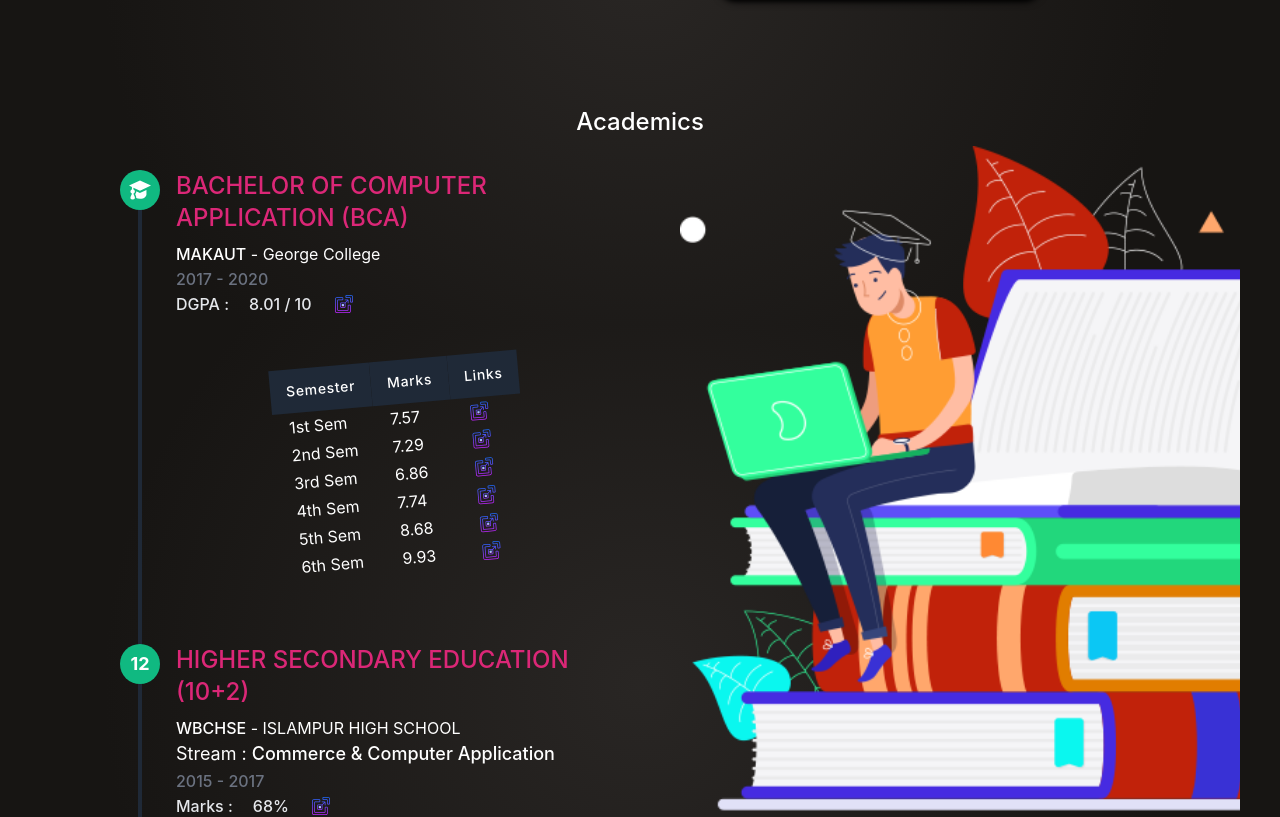
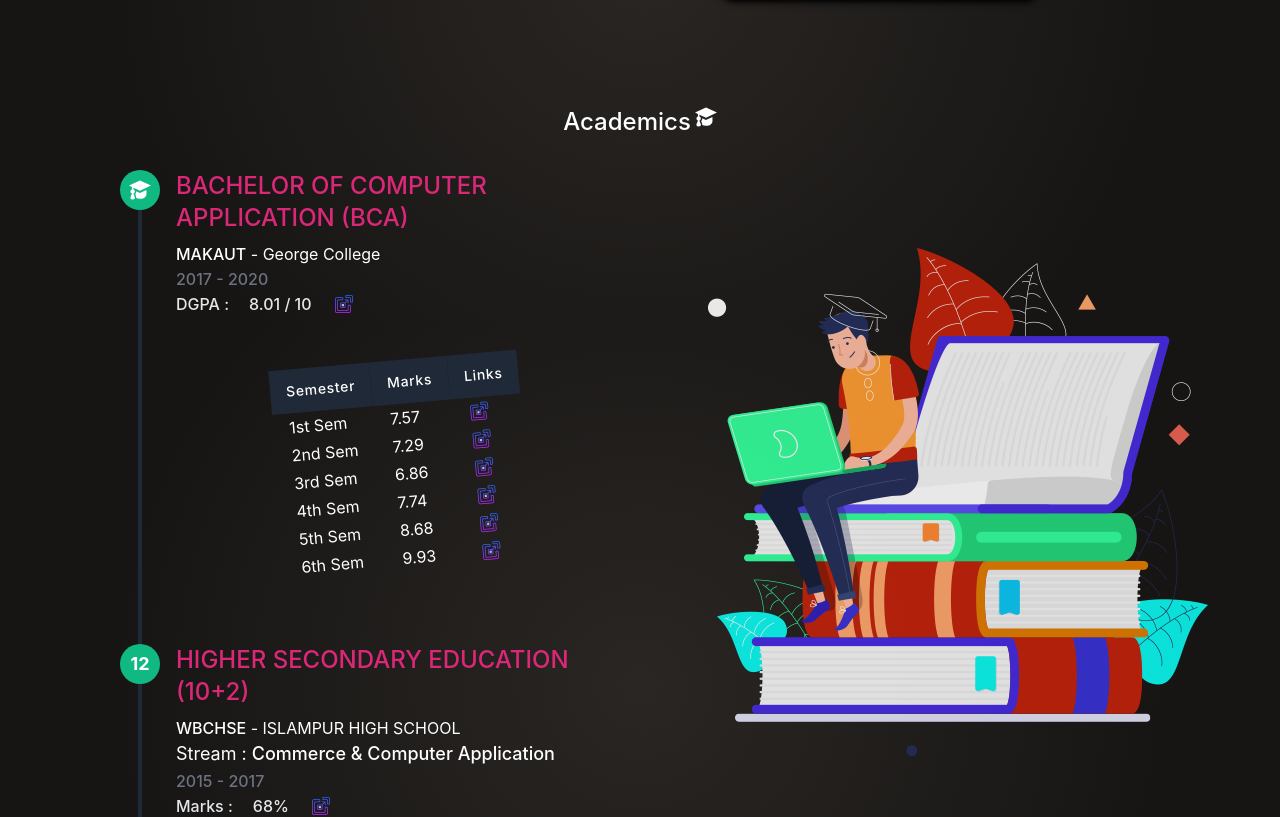
Before and after one commit to num-js/portfolio, a React (Create React App) app: page / in a window 1280 px wide. Shown: the part 6155-6972 px from the top of the page. Built offline with nearby package versions, Linux system fonts and the light colour scheme; a web font is replaced by a local one.

Commit message:
Academic image in a img tag, instead of div background

```diff
--- a/src/components/Academics/Academics.js
+++ b/src/components/Academics/Academics.js
@@ -1,14 +1,18 @@
 import React from 'react';
 import academicsData from '../../assets/data/academicsData.json';
 import ExternalLink from '../SharedComponents/ActiveStatusGreenDot/ExternalLink';
-import College from './College';
 
 const Academics = () => {
     return (
         <>
             <section class="text-gray-600 body-font lg:mt-10 my-10 mb-32 lg:mx-20">
-                <div align="center">
-                    <h1 class="text-2xl font-medium text-white title-font mb-2">Academics</h1>
+                <div align="center" class="flex justify-center">
+                    <h1 class="text-2xl font-medium text-white title-font mb-2 mr-1">
+                        Academics
+                    </h1>
+                    <svg version="1.1" id="svg4619" x="0px" y="0px" width="22px" height="22px" viewBox="0 0 15 15" style={{ enableBackground: "new 0 0 15 15" }}>
+                        <path id="path9" style={{ fill: "white" }} d="M7.5,1L0,4.5l2,0.9v1.7C1.4,7.3,1,7.9,1,8.5s0.4,1.2,1,1.4V10l-0.9,2.1  C0.8,13,1,14,2.5,14s1.7-1,1.4-1.9L3,10c0.6-0.3,1-0.8,1-1.5S3.6,7.3,3,7.1V5.9L7.5,8L15,4.5L7.5,1z M11.9,7.5l-4.5,2L5,8.4v0.1  c0,0.7-0.3,1.3-0.8,1.8l0.6,1.4v0.1C4.9,12.2,5,12.6,4.9,13c0.7,0.3,1.5,0.5,2.5,0.5c3.3,0,4.5-2,4.5-3L11.9,7.5L11.9,7.5z" />
+                    </svg>
                 </div>
 
                 <div class="flex flex-wrap w-full lg:mx-10">
@@ -22,10 +26,6 @@ const Academics = () => {
                                             <div class="h-full w-1 bg-gray-800 pointer-events-none"></div>
                                         </div>
                                         <div class="flex-shrink-0 w-10 h-10 rounded-full bg-green-500 inline-flex items-center justify-center text-white relative z-10">
-                                            {/* <svg fill="none" stroke="currentColor" stroke-linecap="round" stroke-linejoin="round" stroke-width="2" class="w-5 h-5" viewBox="0 0 24 24">
-                                                <path d="M22 11.08V12a10 10 0 11-5.93-9.14"></path>
-                                                <path d="M22 4L12 14.01l-3-3"></path>
-                                            </svg> */}
                                             {
                                                 collegeData?.icon === "college" ? (<svg version="1.1" id="svg4619" x="0px" y="0px" width="22px" height="22px" viewBox="0 0 15 15" style={{ enableBackground: "new 0 0 15 15" }}>
                                                     <path id="path9" style={{ fill: "white" }} d="M7.5,1L0,4.5l2,0.9v1.7C1.4,7.3,1,7.9,1,8.5s0.4,1.2,1,1.4V10l-0.9,2.1  C0.8,13,1,14,2.5,14s1.7-1,1.4-1.9L3,10c0.6-0.3,1-0.8,1-1.5S3.6,7.3,3,7.1V5.9L7.5,8L15,4.5L7.5,1z M11.9,7.5l-4.5,2L5,8.4v0.1  c0,0.7-0.3,1.3-0.8,1.8l0.6,1.4v0.1C4.9,12.2,5,12.6,4.9,13c0.7,0.3,1.5,0.5,2.5,0.5c3.3,0,4.5-2,4.5-3L11.9,7.5L11.9,7.5z" />
@@ -103,10 +103,14 @@ const Academics = () => {
                                 ))
                             }
                         </div>
-
                     </div>
-                    <div class="hidden lg:block lg:w-1/2 md:w-1/2 object-cover object-center rounded-lg md:mt-0 mt-12"
-                        style={{ background: `url("../images/numan-learning.png")`, backgroundSize: "cover", backgroundRepeat: "no-repeat", }} alt="step" />
+                    <div class="hidden lg:block lg:w-1/2 md:w-1/2 object-cover object-center rounded-lg md:mt-0 mt-12">
+                        <div className="relative top-1/2"
+                            style={{ transform: 'translate(5%, -50%)', opacity: '0.9' }}
+                        >
+                            <img class="imgJump" src="../images/numan-learning.png" />
+                        </div>
+                    </div>
                 </div>
             </section>
         </>
```
